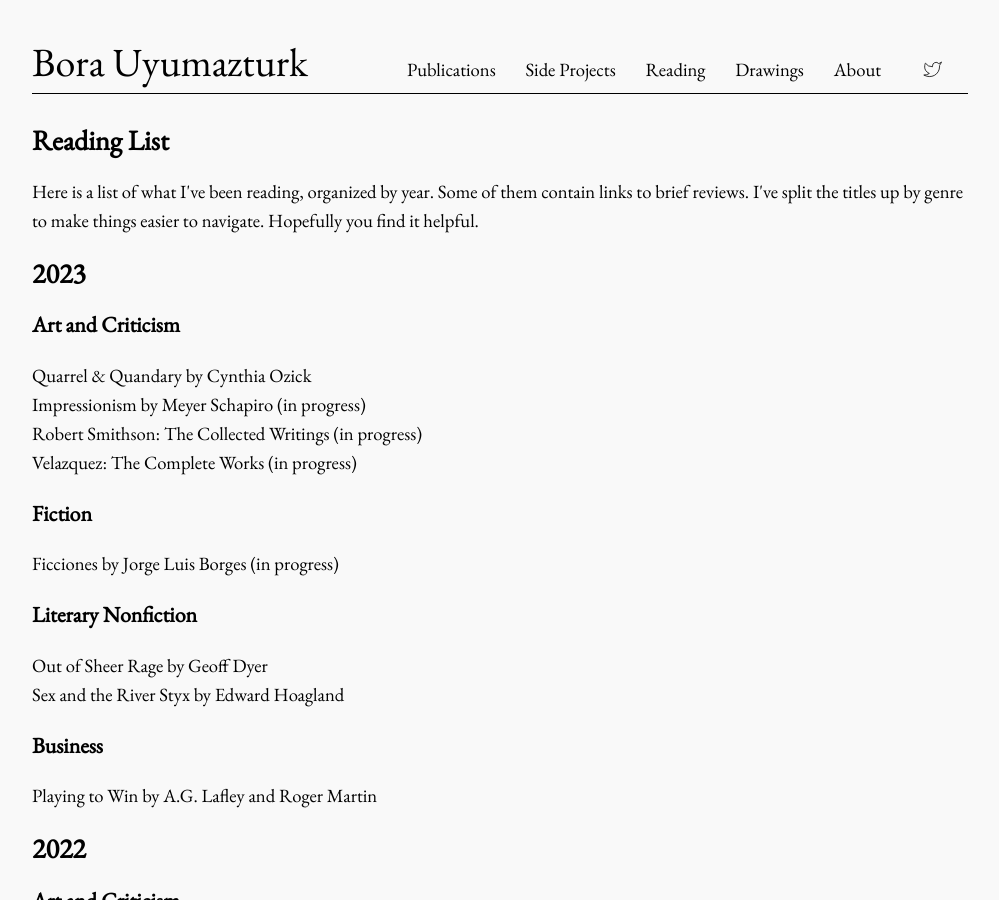
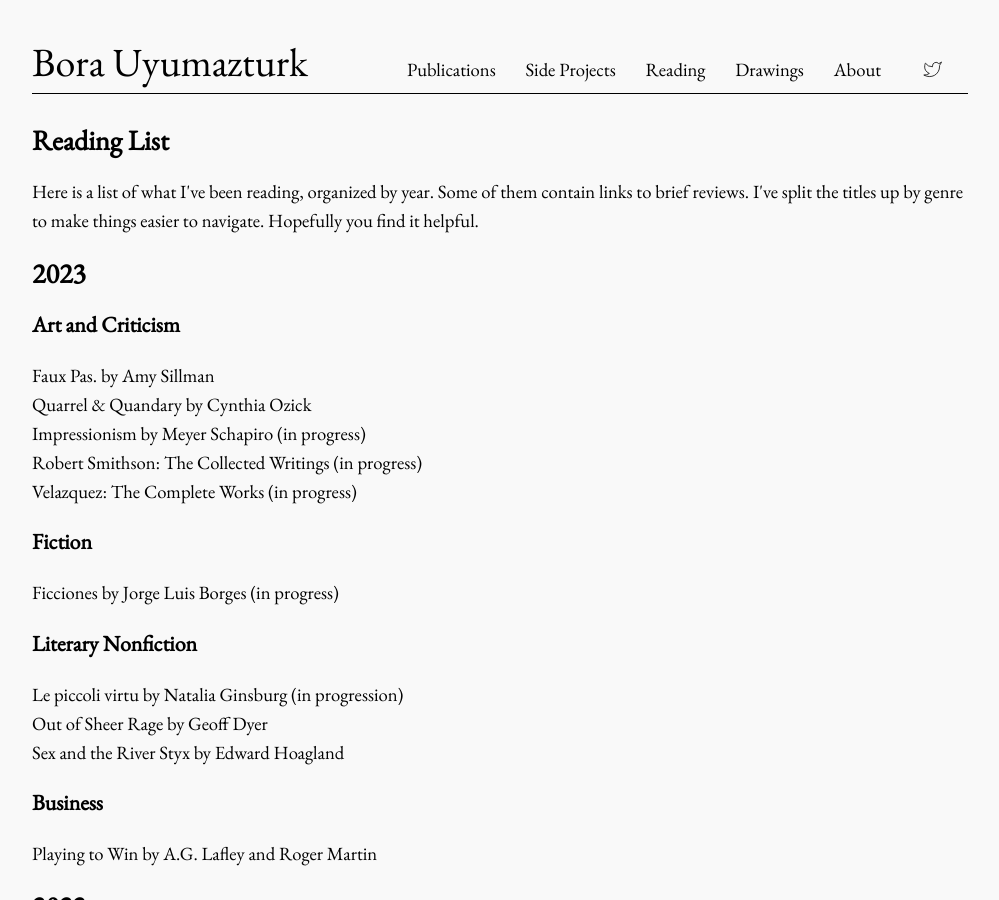
Before and after one commit to bora-uyumazturk/bora-uyumazturk.github.io, a Jekyll site: the page built from reading.html, in a window 1280 px wide and 900 px high. Shown: the whole window, without its empty margins (140-1139 px from the left). Built offline with Jekyll 4.4.1, drawn with Linux system fonts in a browser that asks for light colours.

Commit message:
Update reading.html

```diff
--- a/reading.html
+++ b/reading.html
@@ -16,6 +16,7 @@
 
   <h3>Art and Criticism</h3>
 
+  Faux Pas. by Amy Sillman <br>
   Quarrel & Quandary by Cynthia Ozick <br>
   Impressionism by Meyer Schapiro (in progress) <br>
   Robert Smithson: The Collected Writings (in progress) <br>
@@ -27,6 +28,7 @@
 
   <h3>Literary Nonfiction</h3>
 
+  Le piccoli virtu by Natalia Ginsburg (in progression) <br>
   Out of Sheer Rage by Geoff Dyer <br>
   Sex and the River Styx by Edward Hoagland
 
```
